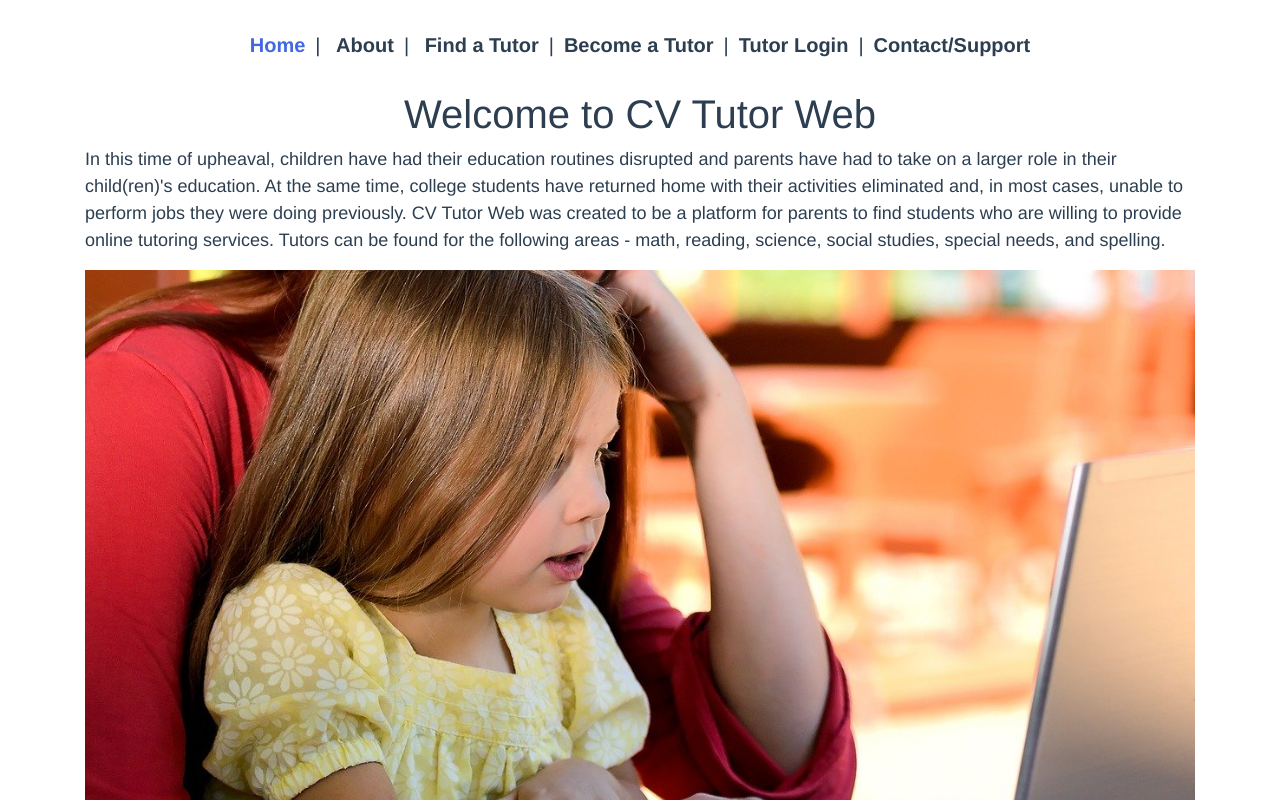
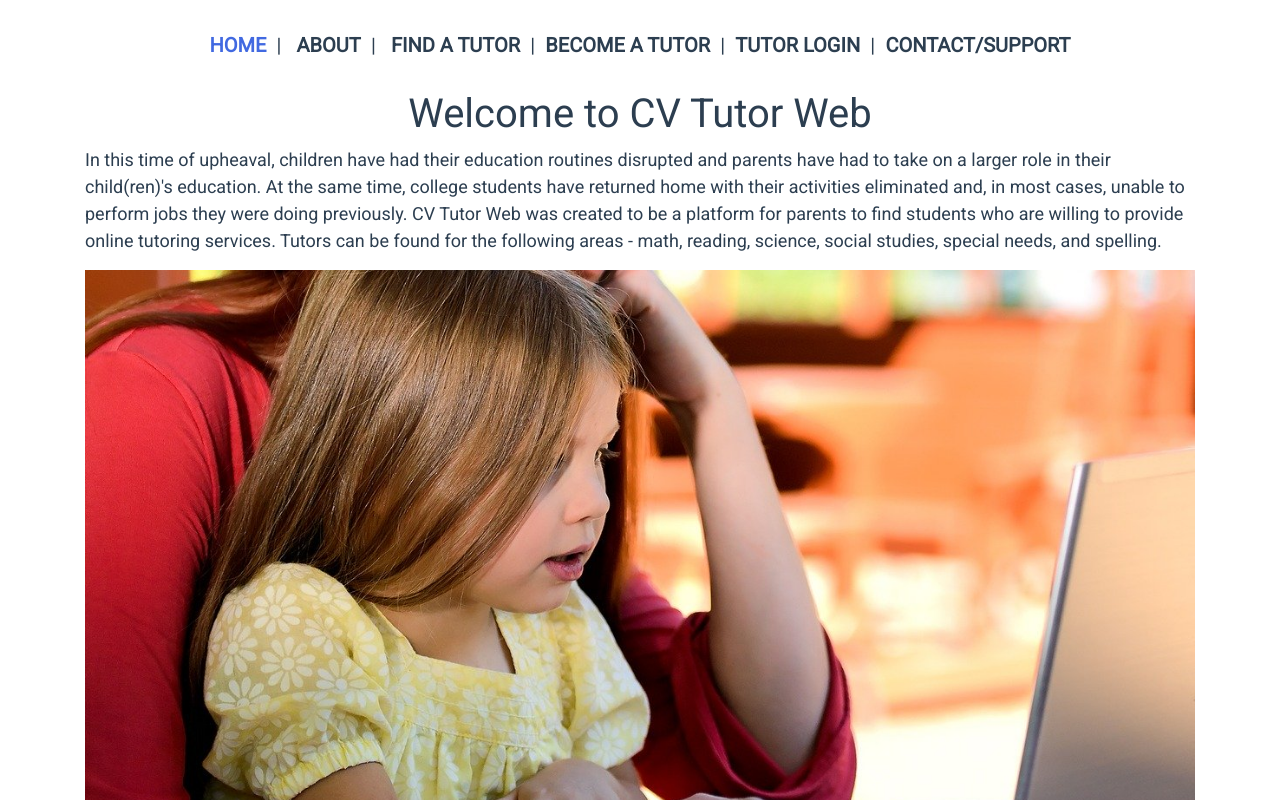
Before and after one commit to michaelgallipo/cv-tutor-vue, a Vue app: page /about in a window 1280 px wide. Shown: the top 800 px of the page. Built offline with nearby package versions, Linux system fonts and the light colour scheme.

Commit message:
Added addl fonts, tweaked formatting

```diff
--- a/public/index.html
+++ b/public/index.html
@@ -1,15 +1,28 @@
 <!DOCTYPE html>
 <html lang="en">
 	<head>
-    <meta charset="utf-8">
-    <meta http-equiv="X-UA-Compatible" content="IE=edge">
-    <meta name="viewport" content="width=device-width,initial-scale=1.0">
-    <link rel="icon" href="/favicon.ico">
+		<meta charset="utf-8" />
+		<meta http-equiv="X-UA-Compatible" content="IE=edge" />
+		<meta name="viewport" content="width=device-width,initial-scale=1.0" />
+		<link
+			rel="stylesheet"
+			type="text/css"
+			href="//fonts.googleapis.com/css?family=Merriweather"
+		/>
+		<link
+			rel="stylesheet"
+			type="text/css"
+			href="//fonts.googleapis.com/css?family=Roboto"
+		/>
+		<link rel="icon" href="/favicon.ico" />
 		<title>cv-tutor-vue</title>
 	</head>
 	<body>
 		<noscript>
-      <strong>We're sorry but cv-tutor-vue doesn't work properly without JavaScript enabled. Please enable it to continue.</strong>
+			<strong
+				>We're sorry but cv-tutor-vue doesn't work properly without JavaScript
+				enabled. Please enable it to continue.</strong
+			>
 		</noscript>
 		<div id="app"></div>
 		<!-- built files will be auto injected -->
--- a/src/App.vue
+++ b/src/App.vue
@@ -2,19 +2,19 @@
   <div id="app">
     <div class="container">
       <div id="nav">
-        <router-link to="/">Home</router-link>&ensp;|&ensp;
-        <router-link to="/about">About</router-link>&ensp;|&ensp;
-        <router-link to="/tutors">Find a Tutor</router-link>
+        <router-link to="/">HOME</router-link>&ensp;|&ensp;
+        <router-link to="/about">ABOUT</router-link>&ensp;|&ensp;
+        <router-link to="/tutors">FIND A TUTOR</router-link>
         <span v-if="!isLoggedIn()">&ensp;|&ensp;</span>
-        <router-link v-if="!isLoggedIn()" to="/create">Become a Tutor</router-link>
+        <router-link v-if="!isLoggedIn()" to="/create">BECOME A TUTOR</router-link>
         <span v-if="!isLoggedIn()">&ensp;|&ensp;</span>
-        <router-link v-if="!isLoggedIn()" to="/login">Tutor Login</router-link>
+        <router-link v-if="!isLoggedIn()" to="/login">TUTOR LOGIN</router-link>
         <span v-if="isLoggedIn()">&ensp;|&ensp;</span>
-        <router-link v-if="isLoggedIn()" to="/edit">Edit Profile</router-link>
+        <router-link v-if="isLoggedIn()" to="/edit">EDIT PROFILE</router-link>
         <span v-if="isLoggedIn()">&ensp;|&ensp;</span>
-        <router-link v-if="isLoggedIn()" to="/logout">Logout</router-link>
+        <router-link v-if="isLoggedIn()" to="/logout">LOGOUT</router-link>
         <span>&ensp;|&ensp;</span>
-        <router-link to="/contact">Contact/Support</router-link>
+        <router-link to="/contact">CONTACT/SUPPORT</router-link>
       </div>
       <router-view />
       <footer>
@@ -36,7 +36,7 @@
 
 <style>
 #app {
-  font-family: "Avenir", Helvetica, Arial, sans-serif;
+  font-family: Roboto, "Avenir", Helvetica, Arial, sans-serif;
   -webkit-font-smoothing: antialiased;
   -moz-osx-font-smoothing: grayscale;
   /* text-align: center; */
--- a/src/views/About.vue
+++ b/src/views/About.vue
@@ -4,7 +4,7 @@
       <div id="logo" class="col-sm-3 offset-sm-5">
         <img alt="CV Tutor Web logo" src="../assets/cv-tutor-web.png" style="width: 150px" />
       </div>
-      <div id="title">CV Tutor Web</div>
+      <div id="title">CV TUTOR WEB</div>
       <div id="subtitle">Matching Students with the Tutors They Need</div>
       <div class="row">
         <div id="parent" class="col-sm-6">
@@ -166,10 +166,11 @@
   font-size: 24px;
   text-align: center;
   font-weight: 900;
+  color: #000;
 }
 
 #subtitle {
-  padding-top: 1em;
+  padding-top: 0.75em;
   padding-bottom: 1em;
   font-size: 30px;
   text-align: center;
```
Lines whose indentation alone changed are shown as unchanged.
